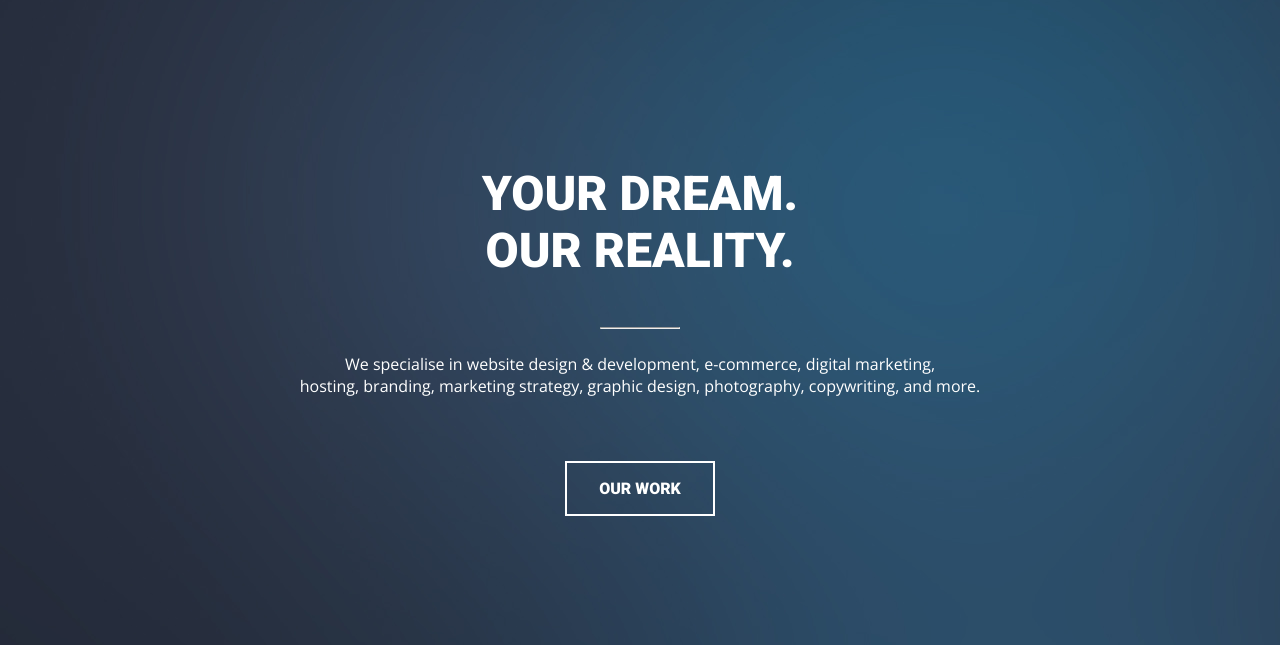
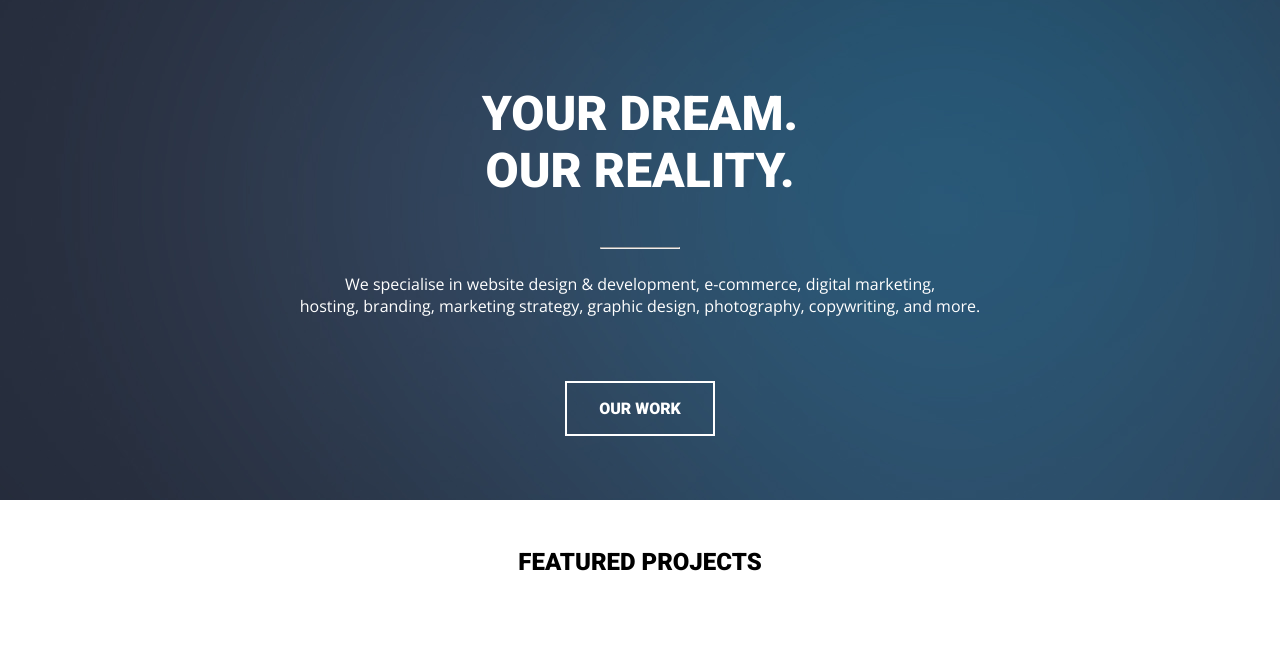
Before and after one commit to jamieelsom/jamieelsom.github.io, a plain HTML site: page unit_4/index.html in a window 1280 px wide. Shown: the part 102-747 px from the top of the page. Drawn offline with nearby package versions, Linux system fonts and the light colour scheme.

Commit message:
Update style.css

```diff
--- a/unit_4/css/style.css
+++ b/unit_4/css/style.css
@@ -82,7 +82,7 @@ img {
 	width: 100%;
 }
 #top{
-	padding: 6.5em;
+	padding: 1.5em;
 }
 .buttonwork {
 	border: 2px solid;
```
